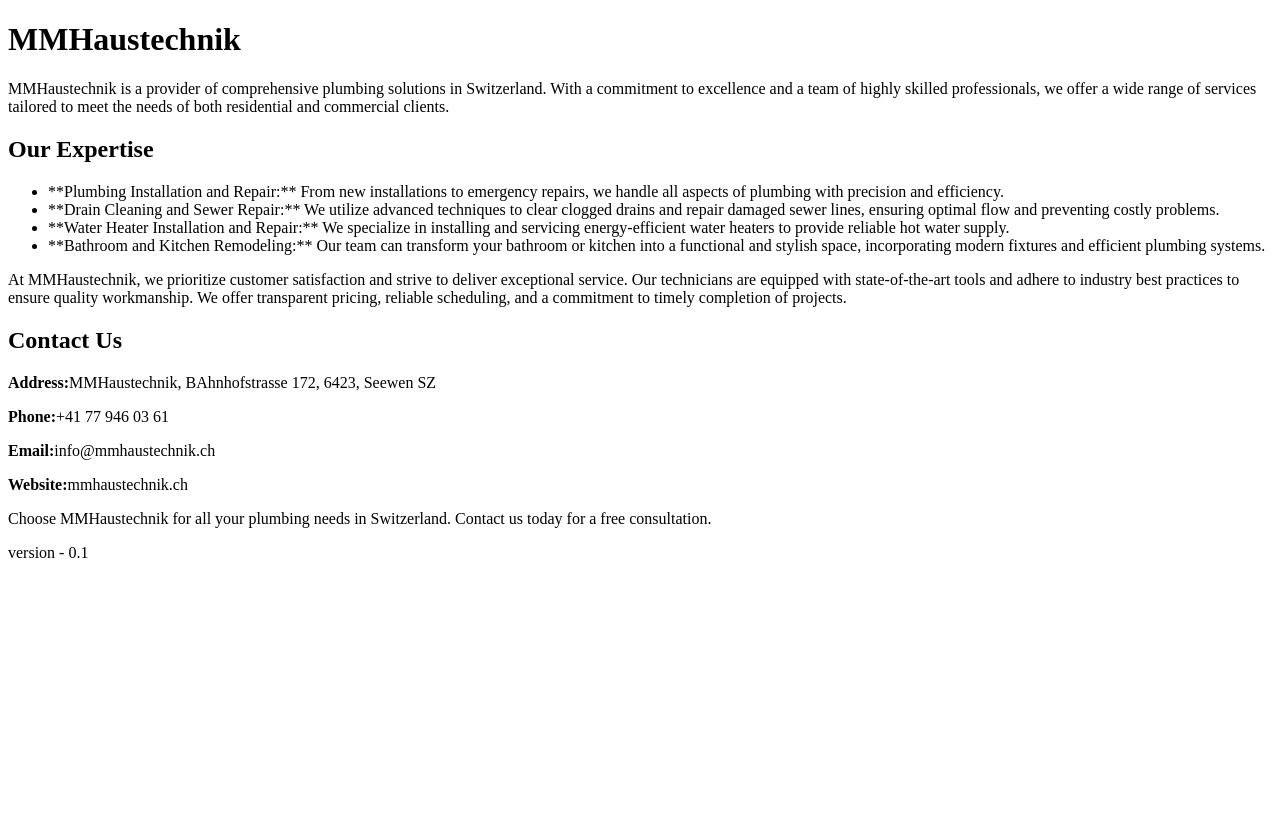
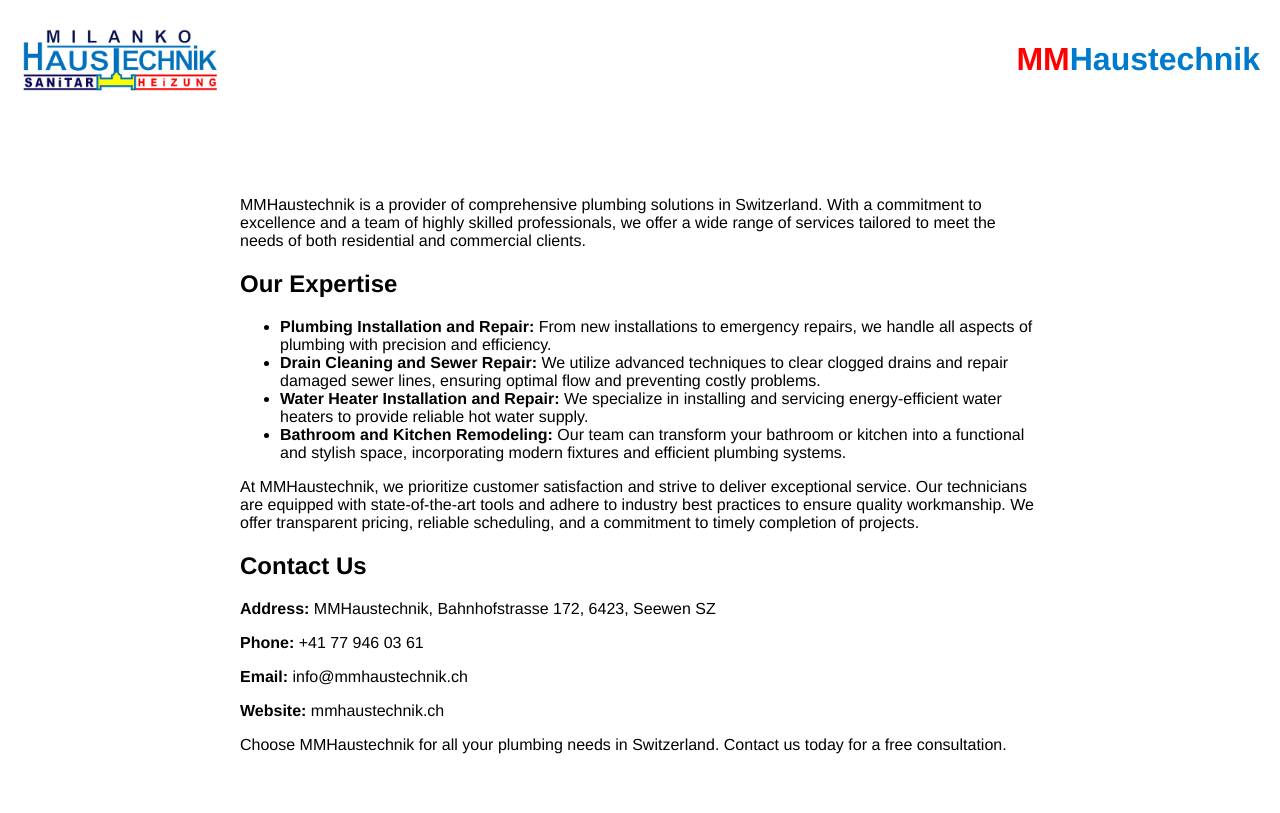
Before and after one commit to jamshidazizov/mmhaustechnik, a plain HTML site: page index.html in a window 1280 px wide. Shown: the top 813 px of the page. Drawn offline with Linux system fonts and the light colour scheme.

Commit message:
version - 0.1

```diff
--- a/index.html
+++ b/index.html
@@ -4,42 +4,62 @@
 <head>
     <meta charset="UTF-8">
     <meta name="viewport" content="width=device-width, initial-scale=1.0">
+    <link rel="stylesheet" href="styles.css">
+    <link rel="shortcut icon" href="haustechnik.png">
     <title>MMHaustechnik</title>
+
 </head>
 
 <body>
-    <h1>MMHaustechnik</h1>
-    <p>MMHaustechnik is a provider of comprehensive plumbing solutions in Switzerland. With a commitment to
-        excellence and a team of highly skilled professionals, we offer a wide range of services tailored to meet the
-        needs
-        of both residential and commercial clients.</p>
 
-    <h2>Our Expertise</h2>
-    <ul>
-        <li>**Plumbing Installation and Repair:** From new installations to emergency repairs, we handle all aspects of
-            plumbing with precision and efficiency.</li>
-        <li>**Drain Cleaning and Sewer Repair:** We utilize advanced techniques to clear clogged drains and repair
-            damaged
-            sewer lines, ensuring optimal flow and preventing costly problems.</li>
-        <li>**Water Heater Installation and Repair:** We specialize in installing and servicing energy-efficient water
-            heaters to provide reliable hot water supply.</li>
-        <li>**Bathroom and Kitchen Remodeling:** Our team can transform your bathroom or kitchen into a functional and
-            stylish space, incorporating modern fixtures and efficient plumbing systems.</li>
-    </ul>
+    <header class="header">
+        <img src="Haustechnik_white.jpg" MMHaustechnik Logo" class="logo">
+        <h1><span>MM</span>Haustechnik</h1>
+    </header>
 
-    <p>At MMHaustechnik, we prioritize customer satisfaction and strive to deliver exceptional service. Our technicians
-        are equipped with state-of-the-art tools and adhere to industry best practices to ensure quality workmanship. We
-        offer transparent pricing, reliable scheduling, and a commitment to timely completion of projects.</p>
+    <div class="container">
+        <div class="content">
+            <p>MMHaustechnik is a provider of comprehensive plumbing solutions in Switzerland. With a commitment to
+                excellence and a team of highly skilled professionals, we offer a wide range of services tailored to
+                meet the needs of both residential and commercial clients.</p>
 
-    <h2>Contact Us</h2>
-    <p><strong>Address:</strong>MMHaustechnik, BAhnhofstrasse 172, 6423, Seewen SZ</p>
-    <p><strong>Phone:</strong>+41 77 946 03 61</p>
-    <p><strong>Email:</strong>info@mmhaustechnik.ch</p>
-    <p><strong>Website:</strong>mmhaustechnik.ch</p>
+            <h2>Our Expertise</h2>
+            <ul>
+                <li><strong>Plumbing Installation and Repair:</strong> From new installations to emergency repairs, we
+                    handle all aspects of plumbing with precision and efficiency.</li>
+                <li><strong>Drain Cleaning and Sewer Repair:</strong> We utilize advanced techniques to clear clogged
+                    drains and repair damaged sewer lines, ensuring optimal flow and preventing costly problems.</li>
+                <li><strong>Water Heater Installation and Repair:</strong> We specialize in installing and servicing
+                    energy-efficient water heaters to provide reliable hot water supply.</li>
+                <li><strong>Bathroom and Kitchen Remodeling:</strong> Our team can transform your bathroom or kitchen
+                    into a functional and stylish space, incorporating modern fixtures and efficient plumbing systems.
+                </li>
+            </ul>
 
-    <p>Choose MMHaustechnik for all your plumbing needs in Switzerland. Contact us today for a free consultation.</p>
+            <p>At MMHaustechnik, we prioritize customer satisfaction and strive to deliver exceptional service. Our
+                technicians are equipped with state-of-the-art tools and adhere to industry best practices to ensure
+                quality workmanship. We offer transparent pricing, reliable scheduling, and a commitment to timely
+                completion of projects.</p>
 
-    <footer>version - 0.1</footer>
+            <h2>Contact Us</h2>
+            <p><strong>Address:</strong> MMHaustechnik, Bahnhofstrasse 172, 6423, Seewen SZ</p>
+            <p><strong>Phone:</strong> +41 77 946 03 61</p>
+            <p><strong>Email:</strong> info@mmhaustechnik.ch</p>
+            <p><strong>Website:</strong> mmhaustechnik.ch</p>
+
+            <p>Choose MMHaustechnik for all your plumbing needs in Switzerland. Contact us today for a free
+                consultation.
+            </p>
+        </div>
+    </div>
+
+    <div class="image-container">
+        <img src="master.jpeg" alt="Hero Image" class="image">
+    </div>
+
+    <footer>
+        <h6>version - 0.1</h6>
+    </footer>
 </body>
 
 </html>
--- /dev/null
+++ b/styles.css
@@ -0,0 +1,115 @@
+body {
+    font-family: Helvetica, sans-serif;
+    margin: 0;
+    padding: 0;
+}
+
+.header {
+    display: flex;
+    align-items: center;
+    justify-content: space-between;
+    padding: 20px;
+}
+
+.logo {
+    width: 200px;
+
+    height: auto;
+}
+
+.image-container {
+    text-align: center;
+    margin-bottom: 20px;
+}
+
+.image {
+    max-width: 100%;
+    height: auto;
+}
+
+.container {
+    display: flex;
+    flex-direction: column;
+    align-items: center;
+    justify-content: center;
+    padding: 20px;
+
+}
+
+.content {
+    max-width: 800px;
+    width: 100%;
+}
+
+h1 {
+    color: rgb(0 122 204);
+}
+
+h1 span {
+    color: red;
+}
+
+@media only screen and (min-width: 768px) {
+    .container {
+        flex-direction: row;
+    }
+
+    .content {
+        flex: 1;
+        padding: 40px;
+    }
+}
+
+/* body {
+    font-family: Helvetica, sans-serif;
+    margin: 0;
+    padding: 0;
+}
+
+.header {
+    display: flex;
+    align-items: center;
+    justify-content: space-between;
+    padding: 20px;
+}
+
+.logo {
+    width: 100px;
+
+    height: auto;
+}
+
+.image-container {
+    text-align: center;
+    margin-bottom: 20px;
+}
+
+.image {
+    max-width: 100%;
+    height: auto;
+}
+
+.container {
+    display: flex;
+    flex-direction: column;
+    align-items: center;
+    justify-content: center;
+    padding: 20px;
+
+}
+
+.content {
+    max-width: 800px;
+    width: 100%;
+}
+
+@media only screen and (min-width: 768px) {
+    .container {
+        flex-direction: row;
+    }
+
+    .content {
+        flex: 1;
+        padding: 40px;
+    }
+} */
```
Also changed, not shown: Haustechnik_white.jpg (added), haustechnik.png (added), master.jpeg (added).
